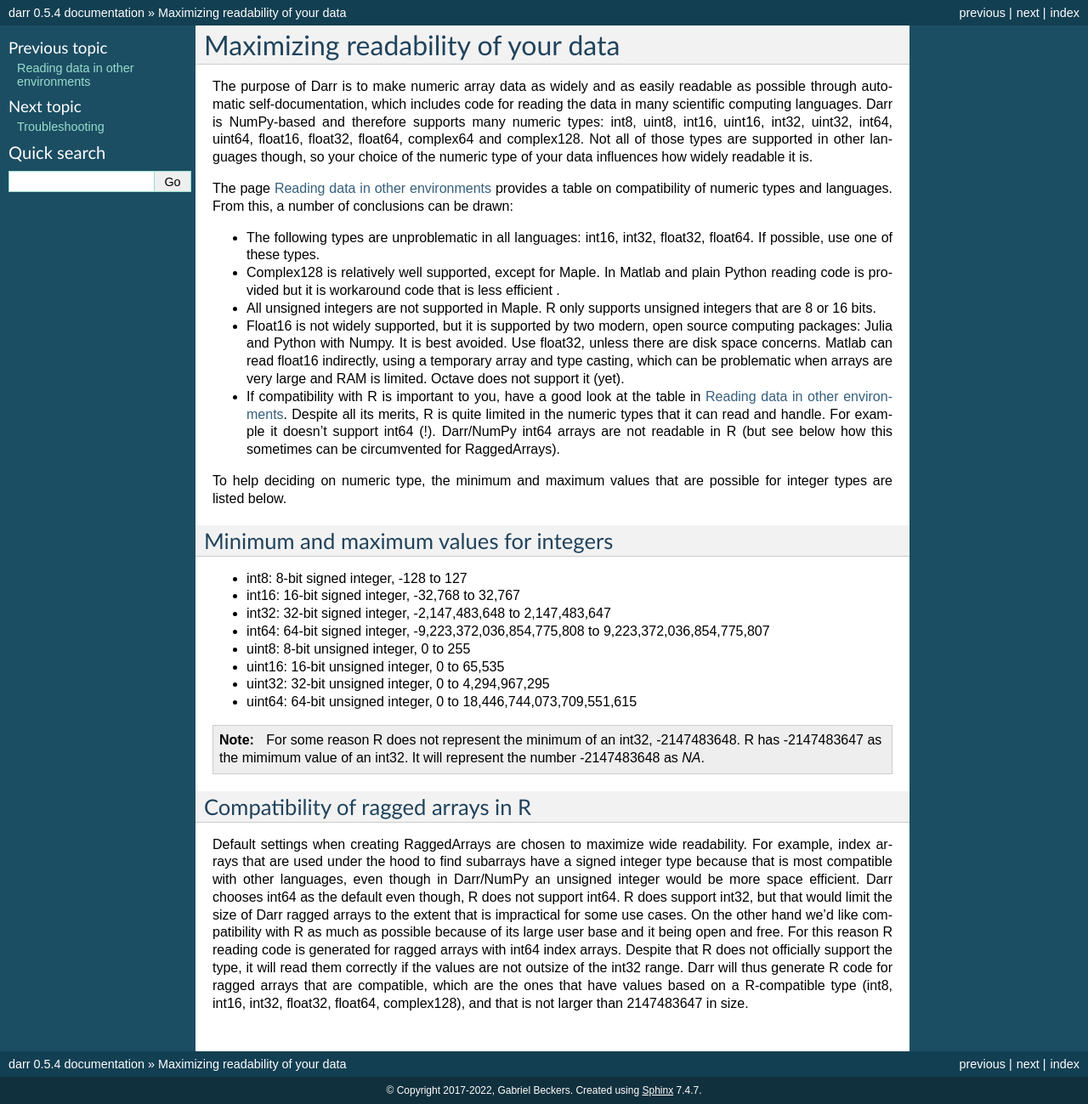
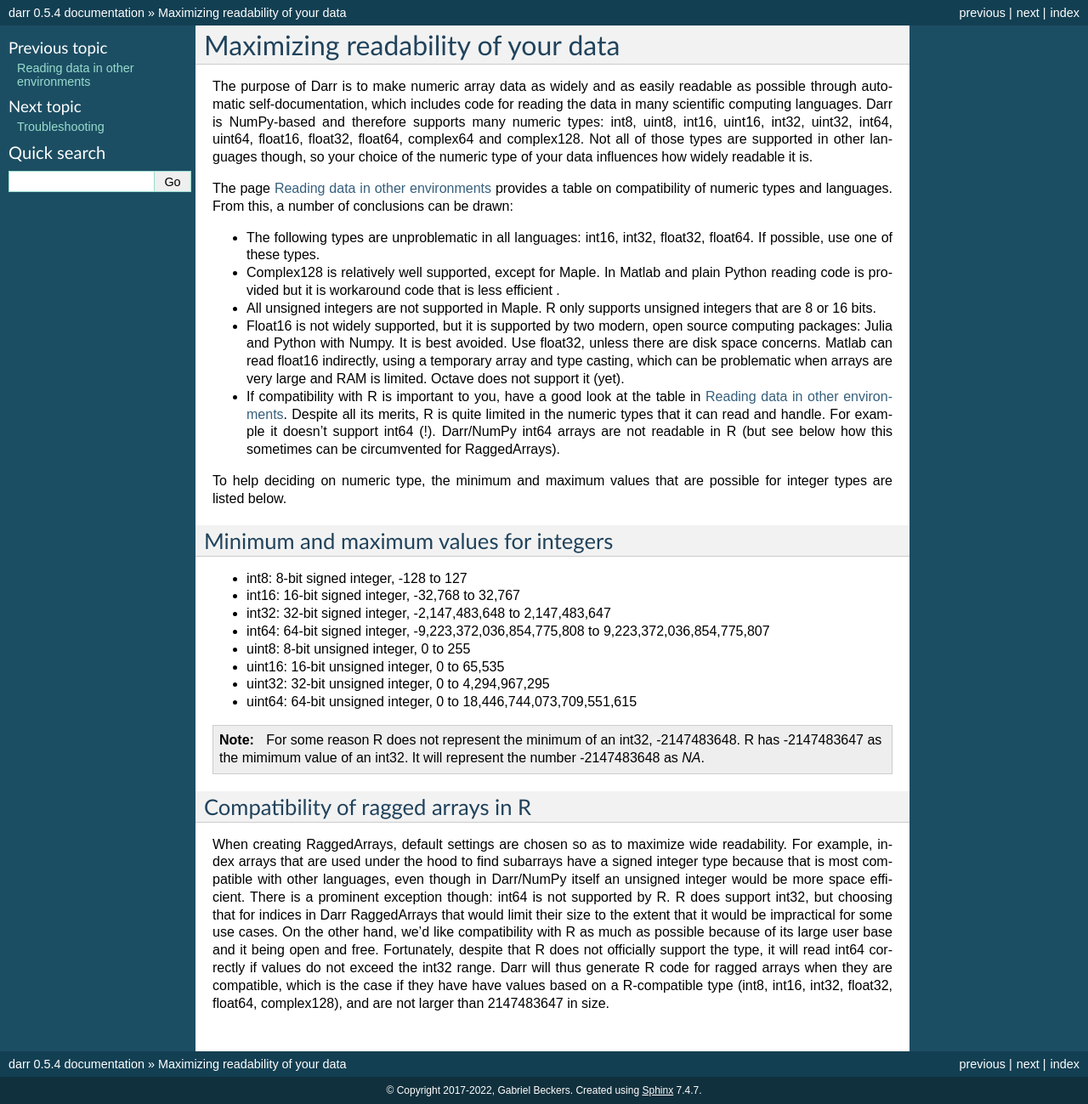
Before and after one commit to gbeckers/Darr, a Sphinx documentation site: the page built from docs/readability.rst, in a window 1280 px wide. Shown: the whole page at 85% size. Built offline with Sphinx 7.4.7, drawn with Linux system fonts in a browser that asks for light colours.

Commit message:
improve text

```diff
--- a/docs/readability.rst
+++ b/docs/readability.rst
@@ -60,18 +60,18 @@ Minimum and maximum values for integers
 
 Compatibility of ragged arrays in R
 -----------------------------------
-Default settings when creating RaggedArrays are chosen to maximize wide
+When creating RaggedArrays, default settings are chosen so as to maximize wide
 readability. For example, index arrays that are used under the hood to find
 subarrays have a signed integer type because that is most compatible with other
-languages, even though in Darr/NumPy an unsigned integer would be more space
-efficient. Darr chooses int64 as the default even though, R does not
-support int64. R does support int32, but that would limit the size of Darr
-ragged arrays to the extent that is impractical for some use cases. On the
-other hand we'd like compatibility with R as much as possible because of its
-large user base and it being open and free. For this reason R reading code
-is generated for ragged arrays with int64 index arrays. Despite that R does not
-officially support the type, it will read them correctly if the values are not
-outsize of the int32 range. Darr will thus generate R code for ragged arrays
-that are compatible, which are the ones that have values based on a
-R-compatible type (int8, int16, int32, float32, float64, complex128), and that
-is not larger than 2147483647 in size.
+languages, even though in Darr/NumPy itself an unsigned integer would be more
+space efficient. There is a prominent exception though: int64 is not
+supported by R. R does support int32, but choosing that for indices in
+Darr RaggedArrays that would limit their size to the extent that it would be
+impractical for some use cases. On the other hand, we'd like compatibility
+with R as much as possible because of its large user base and it being open
+and free. Fortunately, despite that R does not officially support the type, it
+will read int64 correctly if values do not exceed the int32 range. Darr will
+thus generate R code for ragged arrays when they are compatible, which is
+the case if they have have values based on a R-compatible type (int8, int16,
+int32, float32, float64, complex128), and are not larger than 2147483647 in
+size.
```
